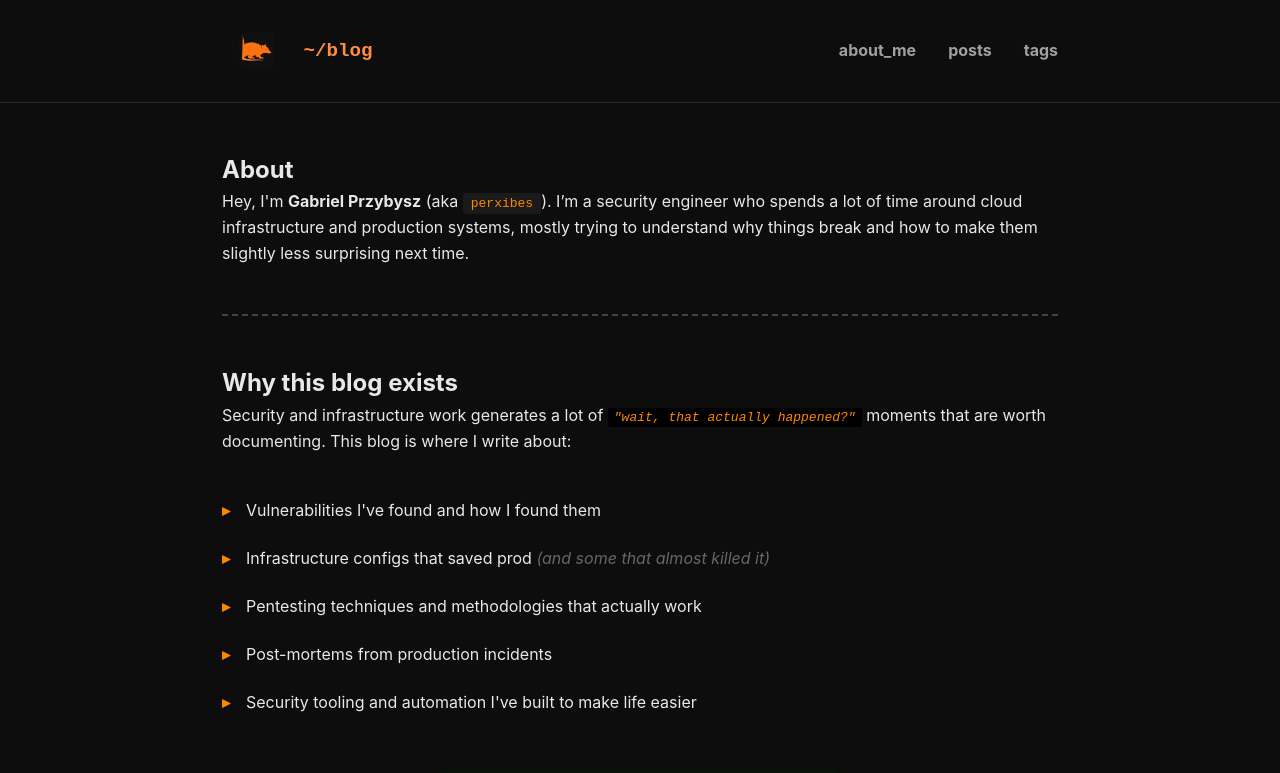
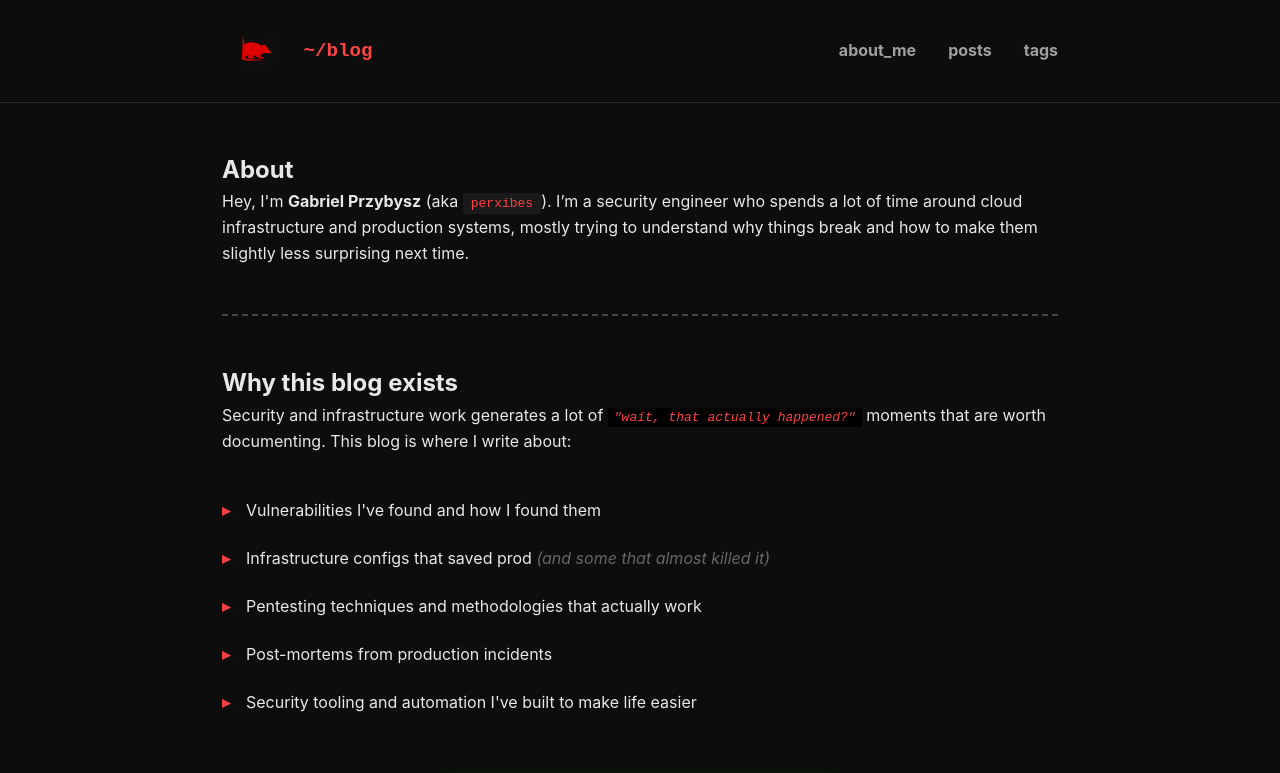
Before and after one commit to GabrielPrzybysz/blog, a Jekyll site: the page built from index.html, in a window 1280 px wide. Shown: the top 773 px of the page. Built offline with Jekyll 4.4.1, drawn with Linux system fonts in a browser that asks for light colours.

Commit message:
changing colors, again...

```diff
--- a/css/style.css
+++ b/css/style.css
@@ -9,7 +9,7 @@
     --bg-secondary: #0d0d0d;
     --text-primary: #e8e8e8;
     --text-secondary: #a0a0a0;
-    --accent: #ff8c42;
+    --accent: #ff4242;
     --border: #2a2a2a;
 }
 
--- a/index.html
+++ b/index.html
@@ -6,33 +6,33 @@ title: "~/blog"
 <article class="about-page">
     <h1>About</h1>
 
-    <p>Hey, I'm <strong>Gabriel Przybysz</strong> (aka <code style="background: #1a1a1a; padding: 3px 8px; border-radius: 3px; color: rgb(255, 136, 0);">perxibes</code>). I’m a security engineer who spends a lot of time around cloud infrastructure and production systems, mostly trying to understand why things break and how to make them slightly less surprising next time.</p>
+    <p>Hey, I'm <strong>Gabriel Przybysz</strong> (aka <code style="background: #1a1a1a; padding: 3px 8px; border-radius: 3px; color: #ff4242;">perxibes</code>). I’m a security engineer who spends a lot of time around cloud infrastructure and production systems, mostly trying to understand why things break and how to make them slightly less surprising next time.</p>
 
     <hr style="margin: 3rem 0; border: none; border-top: 2px dashed #444;">
 
     <h2>Why this blog exists</h2>
 
-    <p>Security and infrastructure work generates a lot of <span style="background: #000; color: rgb(255, 136, 0); padding: 2px 6px; font-family: monospace; font-style: italic;">"wait, that actually happened?"</span> moments that are worth documenting. This blog is where I write about:</p>
+    <p>Security and infrastructure work generates a lot of <span style="background: #000; color: #ff4242; padding: 2px 6px; font-family: monospace; font-style: italic;">"wait, that actually happened?"</span> moments that are worth documenting. This blog is where I write about:</p>
 
     <ul style="line-height: 2; margin: 2rem 0; list-style: none; padding-left: 0;">
         <li style="padding: 0.5rem 0; padding-left: 1.5rem; position: relative;">
-            <span style="position: absolute; left: 0; color: rgb(255, 136, 0); font-weight: bold;">▸</span>
+            <span style="position: absolute; left: 0; color: #ff4242; font-weight: bold;">▸</span>
             Vulnerabilities I've found and how I found them
         </li>
         <li style="padding: 0.5rem 0; padding-left: 1.5rem; position: relative;">
-            <span style="position: absolute; left: 0; color: rgb(255, 136, 0); font-weight: bold;">▸</span>
+            <span style="position: absolute; left: 0; color: #ff4242; font-weight: bold;">▸</span>
             Infrastructure configs that saved prod <span style="color: #666; font-style: italic;">(and some that almost killed it)</span>
         </li>
         <li style="padding: 0.5rem 0; padding-left: 1.5rem; position: relative;">
-            <span style="position: absolute; left: 0; color: rgb(255, 136, 0); font-weight: bold;">▸</span>
+            <span style="position: absolute; left: 0; color: #ff4242; font-weight: bold;">▸</span>
             Pentesting techniques and methodologies that actually work
         </li>
         <li style="padding: 0.5rem 0; padding-left: 1.5rem; position: relative;">
-            <span style="position: absolute; left: 0; color: rgb(255, 136, 0); font-weight: bold;">▸</span>
+            <span style="position: absolute; left: 0; color: #ff4242; font-weight: bold;">▸</span>
             Post-mortems from production incidents
         </li>
         <li style="padding: 0.5rem 0; padding-left: 1.5rem; position: relative;">
-            <span style="position: absolute; left: 0; color: rgb(255, 136, 0); font-weight: bold;">▸</span>
+            <span style="position: absolute; left: 0; color: #ff4242; font-weight: bold;">▸</span>
             Security tooling and automation I've built to make life easier
         </li>
     </ul>
```
Also changed, not shown: assets/images/image.png, assets/images/logo.png.
